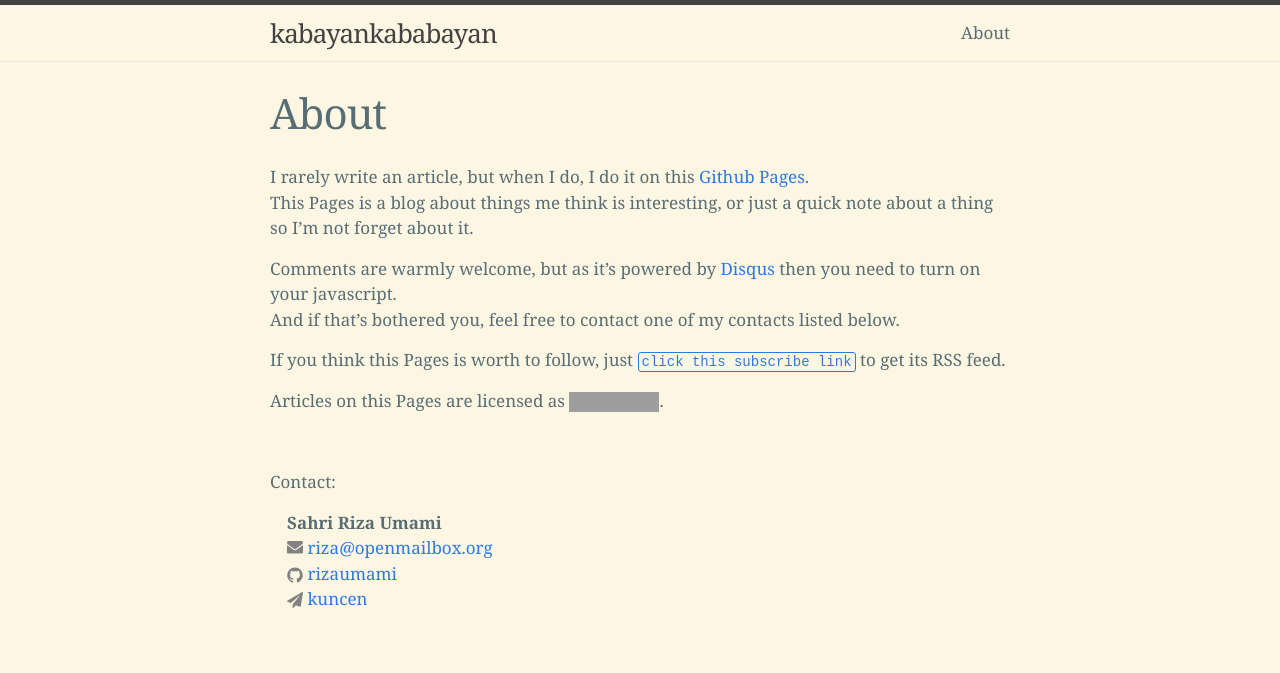
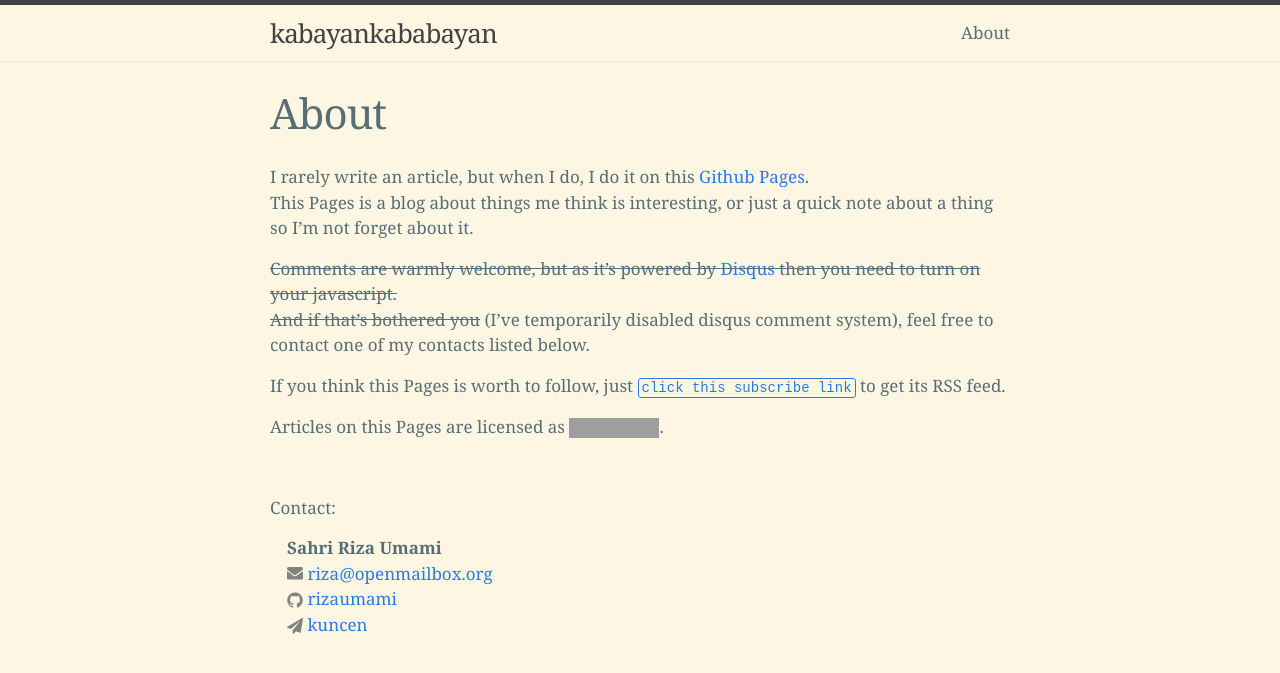
Before and after one commit to rizaumami/rizaumami.github.io, a Jekyll site: the page built from about.md, in a window 1280 px wide. Shown: the top 673 px of the page. Built offline with Jekyll 4.4.1, drawn with Linux system fonts in a browser that asks for light colours; grey boxes are pictures that could not be loaded.

Commit message:
Temporarily remove disqus comment system

```diff
--- a/_layouts/default.html
+++ b/_layouts/default.html
@@ -15,7 +15,6 @@ layout: compress
     <div class="page-content">
       <div class="wrapper">
         {{ content }}
-        {% include comments.html %}
       </div>
     </div>
 
--- a/about.md
+++ b/about.md
@@ -7,8 +7,8 @@ permalink: /about/
 I rarely write an article, but when I do, I do it on this [Github Pages](https://pages.github.com/).
 This Pages is a blog about things me think is interesting, or just a quick note about a thing so I'm not forget about it.
 
-Comments are warmly welcome, but as it's powered by [Disqus](http://disqus.com/) then you need to turn on your javascript.
-And if that's bothered you, feel free to contact one of my contacts listed below.
+~~Comments are warmly welcome, but as it's powered by [Disqus](http://disqus.com/) then you need to turn on your javascript.
+And if that's bothered you~~ (I've temporarily disabled disqus comment system), feel free to contact one of my contacts listed below.
 
 If you think this Pages is worth to follow, just [`click this subscribe link`]({{site.url}}/feed.xml) to get its RSS feed.
 
```
